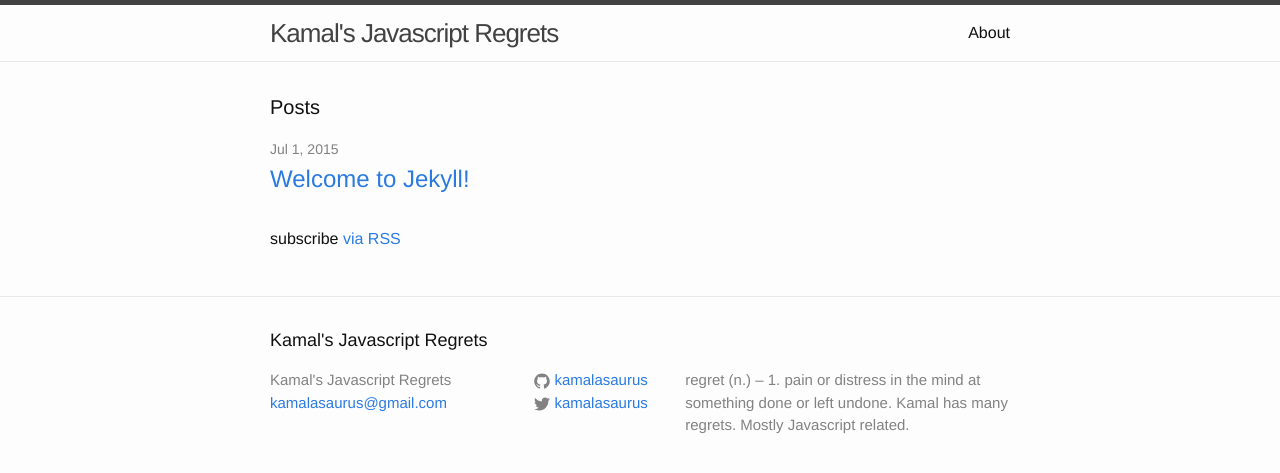
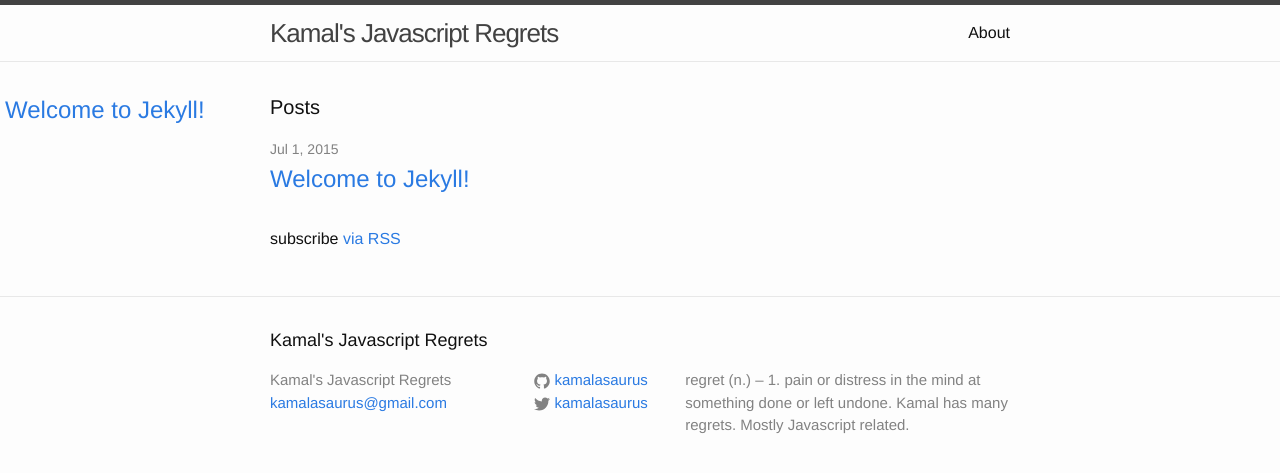
Before and after one commit to kamalasaurus/kamalasaurus.github.io, a Jekyll site: the page built from index.html, in a window 1280 px wide. Shown: the top 473 px of the page. Built offline with Jekyll 4.4.1, drawn with Linux system fonts in a browser that asks for light colours.

Commit message:
crappy toc

```diff
--- /dev/null
+++ b/_includes/toc.html
@@ -0,0 +1,5 @@
+<div class='site-toc'>
+  {% for post in site.posts %}
+    <a class="post-link" href="{{ post.url }}">{{ post.title }}</a>
+  {% endfor %}
+</div>
--- a/_layouts/default.html
+++ b/_layouts/default.html
@@ -8,6 +8,7 @@
     {% include header.html %}
 
     <div class="page-content">
+      {% include toc.html %}
       <div class="wrapper">
         {{ content }}
       </div>
--- a/_sass/_layout.scss
+++ b/_sass/_layout.scss
@@ -86,6 +86,13 @@
     }
 }
 
+/**
+ * Site toc
+ */
+.site-toc {
+    position: absolute;
+    left: 5px;
+}
 
 
 /**
@@ -162,6 +169,7 @@
  * Page content
  */
 .page-content {
+    position: relative;
     padding: $spacing-unit 0;
 }
 
```
